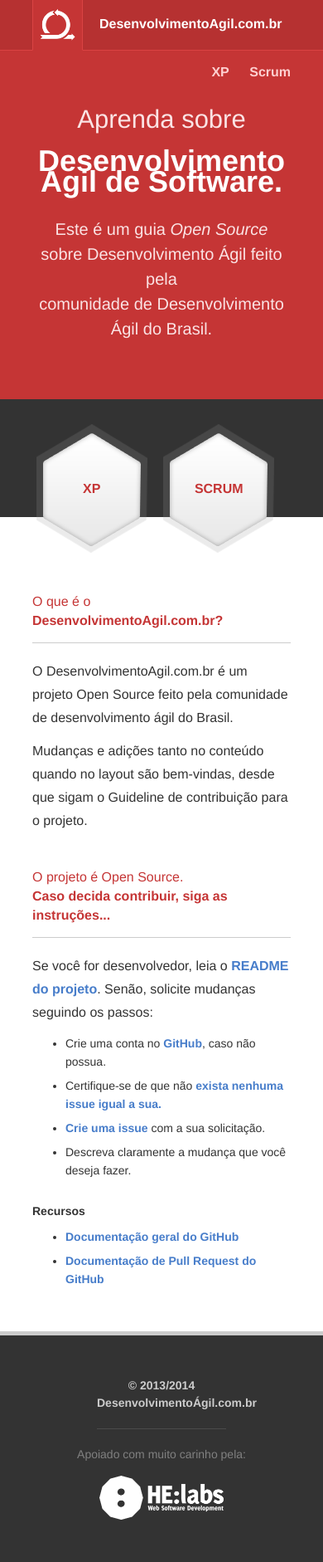
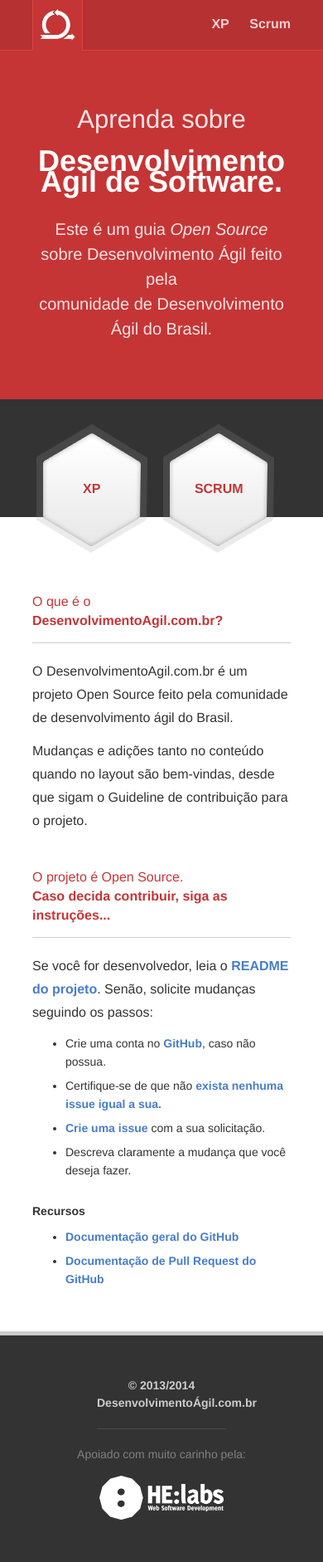
Before and after one commit to desenvolvimentoagilcombr/desenvolvimentoagilcombr.github.com, a Jekyll site: the page built from index.html, in a window 390 px wide. Shown: the whole page at 83% size. Built offline with Jekyll 4.4.1, drawn with Linux system fonts in a browser that asks for light colours; Markdown is read by kramdown in place of the engine named in the settings.

```diff
--- a/_sass/layouts/_header.scss
+++ b/_sass/layouts/_header.scss
@@ -3,7 +3,7 @@
   background: #b63131;
   color: #fff;
 
-  img {
+  a img {
     width: 61px;
     height: 61px;
     background: $main-red;
@@ -19,7 +19,11 @@
     font-size: $font-medium;
     color: #fff;
     float: left;
-  }
+
+    @include media($sm-devices) {
+      display: none;
+    }
+  } // #logo a
 }
 
 #main-navigation {
```
